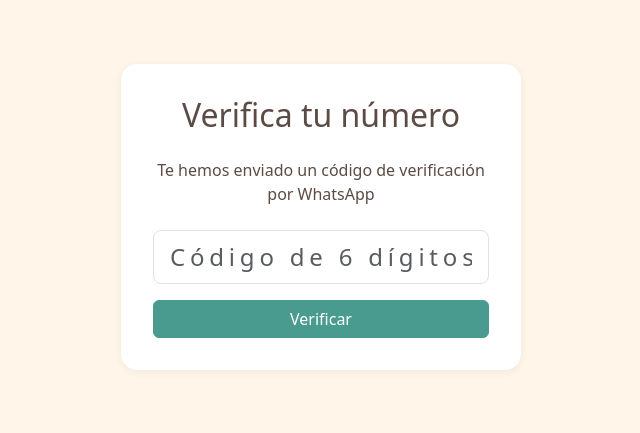
After one commit to leoruffini/yayarecetas, a FastAPI app: template templates/verify.html in a window 1280 px wide. The commit adds this page. Shown: the top 433 px of the page, without its empty margins (319-959 px from the left). Run offline with FastAPI, Linux system fonts and the light colour scheme; the template is opened without the code that fills it: most values are stand-ins (such as "Sample title", 1, 10 or a date in 2020); parts of the project's set-up code (start-up, migrations or seed data) failed here and were passed over.

Commit message:
feat: Add recipe editing with WhatsApp verification
- Add edit button to recipe view
- Implement WhatsApp verification flow
- Add recipe editing functionality
- Add verification code message template
- Add session handling for verified users

```diff
--- a/main.py
+++ b/main.py
@@ -10,6 +10,7 @@ from fastapi.templating import Jinja2Templates
 from fastapi.staticfiles import StaticFiles
 from sqlalchemy.orm import Session
 import markdown2
+from starlette.middleware.sessions import SessionMiddleware
 
 # Local imports
 from handlers.stripe_handler import StripeHandler
@@ -23,6 +24,7 @@ from config import (
     ADMIN_PHONE_NUMBER, WHATSAPP_LINK
 )
 from data.sample_data import get_sample_recipes
+from handlers.auth_handler import AuthHandler
 
 # Configure logging
 logging.basicConfig(
@@ -68,6 +70,9 @@ logger.info(f"DEBUG MODE: {LOG_LEVEL}")
 # Initialize StripeHandler with TwilioWhatsAppHandler
 twilio_whatsapp_handler = TwilioWhatsAppHandler(get_db())
 stripe_handler = StripeHandler(twilio_handler=twilio_whatsapp_handler)
+
+# Add this near the top of main.py with other initializations
+auth_handler = AuthHandler()
 
 @app.post("/create-checkout-session")
 async def create_checkout_session():
@@ -120,59 +125,30 @@ async def cancel(request: Request):
     return templates.TemplateResponse("cancel.html", {"request": request})
 
 @app.get("/yaya{user_id}/{recipe_slug}")
-async def get_transcription_by_slug(
+async def get_recipe(
     user_id: int,
     recipe_slug: str,
     request: Request,
     db: Session = Depends(get_db)
 ):
-    # First check if it's a sample recipe
-    sample_recipes = get_sample_recipes(db)
-    for recipe in sample_recipes:
-        if recipe["slug"] == recipe_slug:
-            return templates.TemplateResponse("transcript.html", {
-                "request": request,
-                "transcription": recipe["text"],
-                "error_message": None,
-                "title": recipe["title"]
-            })
-
-    # If not a sample recipe, continue with database lookup
-    logger.info(f"Attempting to retrieve recipe for user {user_id}: {recipe_slug}")
-
     try:
-        # Get user from database
-        user = db.query(User).filter(User.id == user_id).first()
-        if not user:
-            return templates.TemplateResponse("transcript.html", {
-                "request": request,
-                "transcription": None,
-                "error_message": "🚨 Error: Usuario no encontrado",
-                "title": "Error"
-            })
-
-        # Get message by slug
-        message = db.query(Message)\
-            .filter(Message.phone_number == user.phone_number)\
-            .filter(Message.slug == recipe_slug)\
-            .first()
-
+        message = db.query(Message).filter(Message.slug == recipe_slug).first()
         if not message:
             return templates.TemplateResponse("transcript.html", {
                 "request": request,
-                "transcription": None,
-                "error_message": "🚨 Error: Receta no encontrada",
-                "title": "Error"
+                "error_message": "Receta no encontrada",
+                "user_id": user_id,
+                "recipe_slug": recipe_slug,
+                "whatsapp_link": WHATSAPP_LINK
             })
-
-        # Format title from slug
-        display_title = recipe_slug.replace('-', ' ').title()
 
         return templates.TemplateResponse("transcript.html", {
             "request": request,
             "transcription": message.text,
+            "user_id": user_id,
+            "recipe_slug": recipe_slug,
             "error_message": None,
-            "title": display_title
+            "whatsapp_link": WHATSAPP_LINK
         })
 
     except Exception as e:
@@ -181,7 +157,7 @@ async def get_transcription_by_slug(
             "request": request,
             "transcription": None,
             "error_message": "Ha ocurrido un error al recuperar la receta",
-            "title": "Error"
+            "whatsapp_link": WHATSAPP_LINK
         })
 
 @app.get("/")
@@ -254,5 +230,144 @@ async def get_user_recipes(
             "whatsapp_link": WHATSAPP_LINK
         })
 
+@app.get("/edit/{user_id}/{recipe_slug}")
+async def edit_recipe_page(
+    user_id: int,
+    recipe_slug: str,
+    request: Request,
+    db: Session = Depends(get_db)
+):
+    try:
+        # Get recipe from database
+        message = db.query(Message).filter(Message.slug == recipe_slug).first()
+        if not message:
+            raise HTTPException(status_code=404, detail="Recipe not found")
+
+        # Check if user is verified (implement session handling)
+        is_verified = request.session.get(f"verified_{user_id}", False)
+
+        if not is_verified:
+            # Redirect to verification page
+            return RedirectResponse(
+                f"/verify/{user_id}/{recipe_slug}",
+                status_code=302
+            )
+
+        return templates.TemplateResponse("edit_recipe.html", {
+            "request": request,
+            "recipe_text": message.text,
+            "user_id": user_id,
+            "recipe_slug": recipe_slug,
+            "error_message": None
+        })
+
+    except Exception as e:
+        logger.error(f"Error loading edit page: {str(e)}")
+        return templates.TemplateResponse("edit_recipe.html", {
+            "request": request,
+            "recipe_text": "",
+            "user_id": user_id,
+            "recipe_slug": recipe_slug,
+            "error_message": "Error cargando la receta"
+        })
+
+@app.post("/edit/{user_id}/{recipe_slug}")
+async def update_recipe(
+    user_id: int,
+    recipe_slug: str,
+    request: Request,
+    db: Session = Depends(get_db)
+):
+    try:
+        form = await request.form()
+        recipe_text = form.get("recipe_text")
+
+        # Verify user ownership
+        message = db.query(Message).filter(Message.slug == recipe_slug).first()
+        if not message:
+            raise HTTPException(status_code=404, detail="Recipe not found")
+
+        # Update recipe
+        message.text = recipe_text
+        db.commit()
+
+        # Redirect to view page
+        return RedirectResponse(
+            f"/yaya{user_id}/{recipe_slug}",
+            status_code=302
+        )
+
+    except Exception as e:
+        logger.error(f"Error updating recipe: {str(e)}")
+        return templates.TemplateResponse("edit_recipe.html", {
+            "request": request,
+            "recipe_text": recipe_text,
+            "user_id": user_id,
+            "recipe_slug": recipe_slug,
+            "error_message": "Error guardando los cambios"
+        })
+
+@app.get("/verify/{user_id}/{recipe_slug}")
+async def verify_page(
+    user_id: int,
+    recipe_slug: str,
+    request: Request,
+    db: Session = Depends(get_db)
+):
+    try:
+        # Generate and send verification code
+        code = auth_handler.generate_verification_code()
+        request.session[f"pending_code_{user_id}"] = code
+
+        # Get user from database
+        message = db.query(Message).filter(Message.slug == recipe_slug).first()
+        if not message:
+            raise HTTPException(status_code=404, detail="Recipe not found")
+
+        # Send verification code via WhatsApp
+        await auth_handler.send_verification_code(user_id, code, db)
+
+        return templates.TemplateResponse("verify.html", {
+            "request": request,
+            "error": None,
+            "user_id": user_id,
+            "recipe_slug": recipe_slug
+        })
+
+    except Exception as e:
+        logger.error(f"Error in verification page: {str(e)}")
+        return templates.TemplateResponse("verify.html", {
+            "request": request,
+            "error": "Error al enviar el código de verificación",
+            "user_id": user_id,
+            "recipe_slug": recipe_slug
+        })
+
+@app.post("/verify/{user_id}/{recipe_slug}")
+async def verify_code(
+    user_id: int,
+    recipe_slug: str,
+    request: Request,
+    db: Session = Depends(get_db)
+):
+    form = await request.form()
+    submitted_code = form.get("code")
+    stored_code = request.session.get(f"pending_code_{user_id}")
+
+    if submitted_code == stored_code:
+        request.session[f"verified_{user_id}"] = True
+        return RedirectResponse(f"/edit/{user_id}/{recipe_slug}", status_code=302)
+    else:
+        return templates.TemplateResponse("verify.html", {
+            "request": request,
+            "error": "Código incorrecto"
+        })
+
 # Retrieve database info
 print(f"CONNECTED TO DATABASE: {DATABASE_URL}")
+
+# Add session middleware
+app.add_middleware(
+    SessionMiddleware,
+    secret_key="your-secret-key"  # Use environment variable in production
+)
--- a/requirements.txt
+++ b/requirements.txt
@@ -13,3 +13,4 @@ alembic
 stripe
 cryptography
 markdown2
+itsdangerous  # For session handling
--- /dev/null
+++ b/templates/base.html
@@ -0,0 +1,75 @@
+<!DOCTYPE html>
+<html lang="es">
+<head>
+    <meta charset="UTF-8">
+    <meta name="viewport" content="width=device-width, initial-scale=1.0">
+    <title>{{ title }} - Yayarecetas</title>
+
+    <!-- Favicons -->
+    <link rel="shortcut icon" href="/static/favicon.ico">
+    <link rel="icon" type="image/x-icon" href="/static/favicon.ico">
+    <link rel="icon" type="image/png" sizes="32x32" href="/static/favicon-32x32.png">
+    <link rel="icon" type="image/png" sizes="16x16" href="/static/favicon-16x16.png">
+    <link rel="apple-touch-icon" href="/static/apple-touch-icon.png">
+    <link rel="manifest" href="/static/site.webmanifest">
+    <meta name="theme-color" content="#ffffff">
+
+    <!-- Bootstrap CSS -->
+    <link href="https://cdn.jsdelivr.net/npm/bootstrap@5.3.2/dist/css/bootstrap.min.css" rel="stylesheet">
+
+    <style>
+        :root {
+            --brand-pink: #F8D7D0;
+            --brand-pink-dark: #E5B3AA;
+            --brand-teal: #4A9B8F;
+            --brand-teal-dark: #3D7D73;
+            --brand-cream: #FFF5E9;
+            --brand-brown: #5C4B45;
+        }
+
+        body {
+            background-color: var(--brand-cream);
+            color: var(--brand-brown);
+        }
+
+        .recipe-card {
+            background: white;
+            border-radius: 16px;
+            padding: 2rem;
+            margin: 2rem auto;
+            max-width: 800px;
+            box-shadow: 0 2px 8px rgba(0, 0, 0, 0.06);
+        }
+
+        .recipe-controls {
+            margin-bottom: 1.5rem;
+        }
+
+        .recipe-text {
+            font-size: 1.1rem;
+            line-height: 1.6;
+        }
+
+        .recipe-editor textarea {
+            min-height: 400px;
+            font-family: monospace;
+        }
+
+        .btn-primary {
+            background-color: var(--brand-teal);
+            border-color: var(--brand-teal);
+        }
+
+        .btn-primary:hover {
+            background-color: var(--brand-teal-dark);
+            border-color: var(--brand-teal-dark);
+        }
+    </style>
+</head>
+<body>
+    {% block content %}{% endblock %}
+
+    <!-- Bootstrap JS -->
+    <script src="https://cdn.jsdelivr.net/npm/bootstrap@5.3.2/dist/js/bootstrap.bundle.min.js"></script>
+</body>
+</html>
--- /dev/null
+++ b/templates/verify.html
@@ -0,0 +1,49 @@
+{% extends "base.html" %}
+
+{% block content %}
+<div class="container">
+    <div class="verification-container">
+        <h2 class="text-center mb-4">Verifica tu número</h2>
+        <p class="text-center mb-4">
+            Te hemos enviado un código de verificación por WhatsApp
+        </p>
+
+        {% if error %}
+        <div class="alert alert-danger">
+            {{ error }}
+        </div>
+        {% endif %}
+
+        <form method="POST" action="/verify/{{ user_id }}/{{ recipe_slug }}" class="verification-form">
+            <div class="mb-3">
+                <input type="text"
+                       name="code"
+                       class="form-control form-control-lg text-center"
+                       placeholder="Código de 6 dígitos"
+                       pattern="\d{6}"
+                       maxlength="6"
+                       required>
+            </div>
+            <button type="submit" class="btn btn-primary w-100">
+                Verificar
+            </button>
+        </form>
+    </div>
+</div>
+
+<style>
+.verification-container {
+    max-width: 400px;
+    margin: 4rem auto;
+    padding: 2rem;
+    background: white;
+    border-radius: 16px;
+    box-shadow: 0 2px 8px rgba(0, 0, 0, 0.06);
+}
+
+.verification-form input {
+    font-size: 24px;
+    letter-spacing: 0.2em;
+}
+</style>
+{% endblock %}
```
Also changed, not shown: handlers/auth_handler.py (added, +35 -0 lines), message_templates.py (+6 -1 lines), templates/edit_recipe.html (added, +39 -0 lines), templates/transcript.html (+11 -0 lines).
